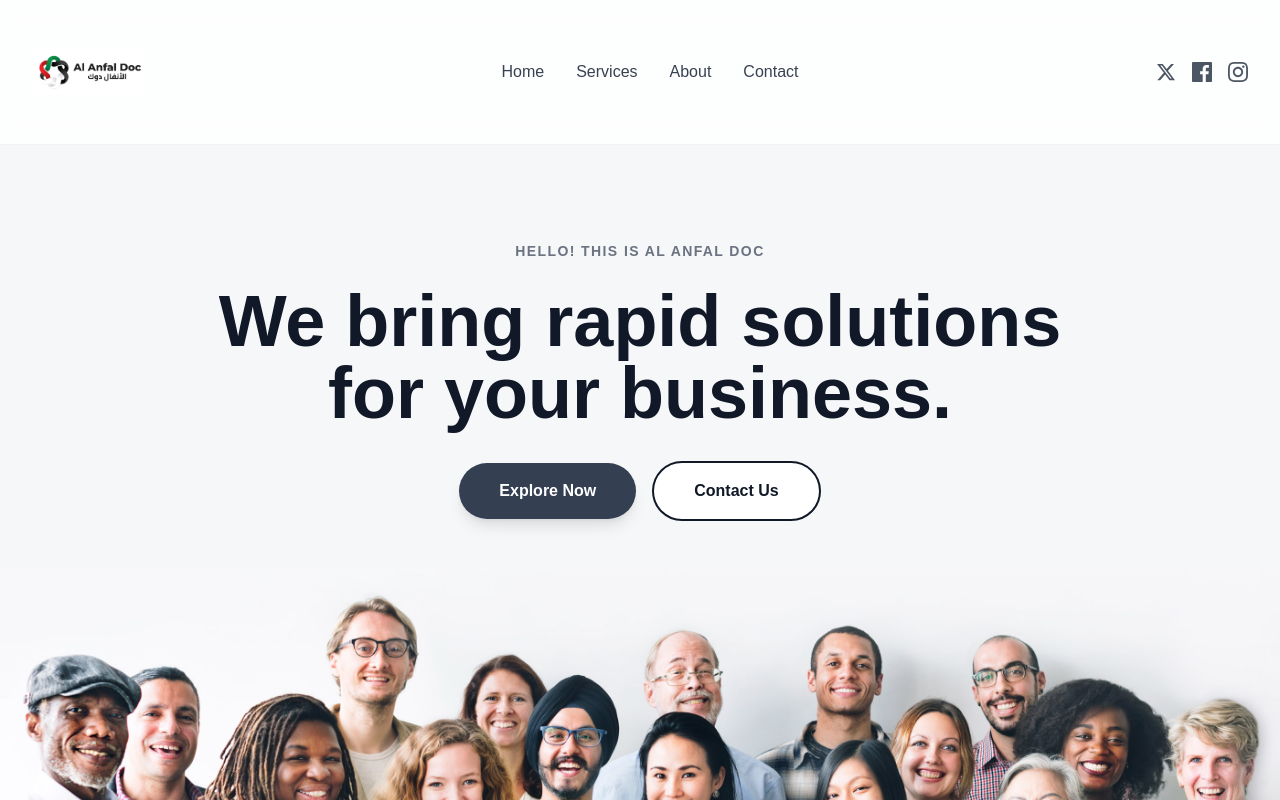
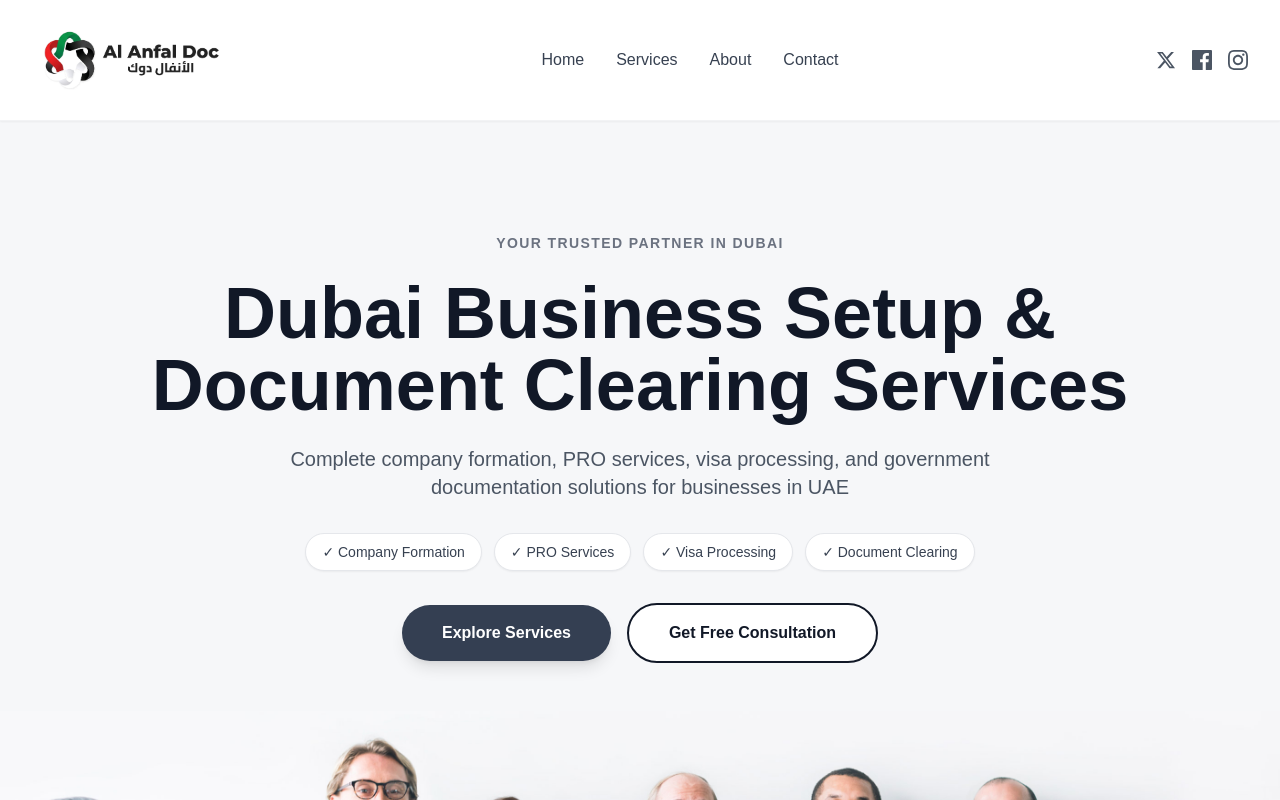
Before and after one commit to Sanaderali/alanfaldoc, a Next.js app: page / in a window 1280 px wide. Shown: the top 800 px of the page. Built offline with nearby package versions, Linux system fonts and the light colour scheme.

Commit message:
Fix header - make compact with larger logo and add service-specific hero content

```diff
--- a/app/page.tsx
+++ b/app/page.tsx
@@ -23,13 +23,13 @@ export default function Home() {
 
   return (
     <div className="min-h-screen bg-[#f6f7f9]">
-      {/* Header - Light Background */}
-      <header className="bg-white/80 backdrop-blur-md border-b border-gray-200/50 sticky top-0 z-50">
-        <div className="max-w-7xl mx-auto px-3 sm:px-6 lg:px-8 py-2 sm:py-3 md:py-4">
+      {/* Header - Compact Design */}
+      <header className="bg-white/95 backdrop-blur-md border-b border-gray-200/50 sticky top-0 z-50 shadow-sm">
+        <div className="max-w-7xl mx-auto px-4 sm:px-6 lg:px-8 py-3">
           <div className="flex justify-between items-center">
-            {/* Logo - Responsive Size */}
+            {/* Logo - Larger Size */}
             <Link href="/" className="flex items-center group">
-              <div className="relative w-20 h-20 sm:w-24 sm:h-24 md:w-28 md:h-28 transform group-hover:scale-105 transition-transform duration-300">
+              <div className="relative w-32 h-16 sm:w-40 sm:h-20 md:w-48 md:h-24 transform group-hover:scale-105 transition-transform duration-300">
                 <Image
                   src="/logo-black.png"
                   alt="Al Anfal Doc"
@@ -105,27 +105,48 @@ export default function Home() {
       </header>
 
       {/* Hero Section with Team Image */}
-      <section id="home" className="relative bg-[#f6f7f9] pt-16 sm:pt-20 md:pt-24 pb-0">
+      <section id="home" className="relative bg-[#f6f7f9] pt-20 sm:pt-24 md:pt-28 pb-0">
         {/* Content Container */}
-        <div className="max-w-7xl mx-auto px-4 sm:px-6 lg:px-8 mb-6 sm:mb-8 md:mb-12">
+        <div className="max-w-7xl mx-auto px-4 sm:px-6 lg:px-8 mb-8 sm:mb-10 md:mb-12">
           <div className={`text-center transition-all duration-1000 ${mounted ? 'opacity-100 translate-y-0' : 'opacity-0 translate-y-10'}`}>
             {/* Tagline */}
             <p className="text-xs sm:text-sm font-semibold tracking-wider sm:tracking-widest text-gray-500 uppercase mb-4 sm:mb-6">
-              HELLO! THIS IS AL ANFAL DOC
+              YOUR TRUSTED PARTNER IN DUBAI
             </p>
 
             {/* Main Heading */}
-            <h1 className="text-3xl sm:text-4xl md:text-5xl lg:text-6xl xl:text-7xl font-bold text-gray-900 mb-6 sm:mb-8 leading-tight px-2 sm:px-4">
-              We bring rapid solutions<br />for your business.
+            <h1 className="text-3xl sm:text-4xl md:text-5xl lg:text-6xl xl:text-7xl font-bold text-gray-900 mb-4 sm:mb-6 leading-tight px-2 sm:px-4">
+              Dubai Business Setup &<br />Document Clearing Services
             </h1>
+
+            {/* Description */}
+            <p className="text-base sm:text-lg md:text-xl text-gray-600 mb-6 sm:mb-8 max-w-3xl mx-auto leading-relaxed px-4">
+              Complete company formation, PRO services, visa processing, and government documentation solutions for businesses in UAE
+            </p>
+
+            {/* Key Services Pills */}
+            <div className="flex flex-wrap justify-center gap-2 sm:gap-3 mb-6 sm:mb-8 px-4">
+              <span className="px-4 py-2 bg-white rounded-full text-xs sm:text-sm font-medium text-gray-700 shadow-sm border border-gray-200">
+                ✓ Company Formation
+              </span>
+              <span className="px-4 py-2 bg-white rounded-full text-xs sm:text-sm font-medium text-gray-700 shadow-sm border border-gray-200">
+                ✓ PRO Services
+              </span>
+              <span className="px-4 py-2 bg-white rounded-full text-xs sm:text-sm font-medium text-gray-700 shadow-sm border border-gray-200">
+                ✓ Visa Processing
+              </span>
+              <span className="px-4 py-2 bg-white rounded-full text-xs sm:text-sm font-medium text-gray-700 shadow-sm border border-gray-200">
+                ✓ Document Clearing
+              </span>
+            </div>
 
             {/* CTA Buttons */}
             <div className="flex flex-col sm:flex-row gap-3 sm:gap-4 justify-center items-center">
               <Link href="#services" className="w-full sm:w-auto px-8 sm:px-10 py-3 sm:py-4 bg-[#343f52] text-white font-semibold rounded-full hover:bg-gray-900 transition-all duration-300 transform hover:scale-105 shadow-lg text-sm sm:text-base">
-                Explore Now
+                Explore Services
               </Link>
               <Link href="#contact" className="w-full sm:w-auto px-8 sm:px-10 py-3 sm:py-4 bg-white text-gray-900 font-semibold rounded-full border-2 border-gray-900 hover:bg-gray-50 transition-all duration-300 transform hover:scale-105 text-sm sm:text-base">
-                Contact Us
+                Get Free Consultation
               </Link>
             </div>
           </div>
```
